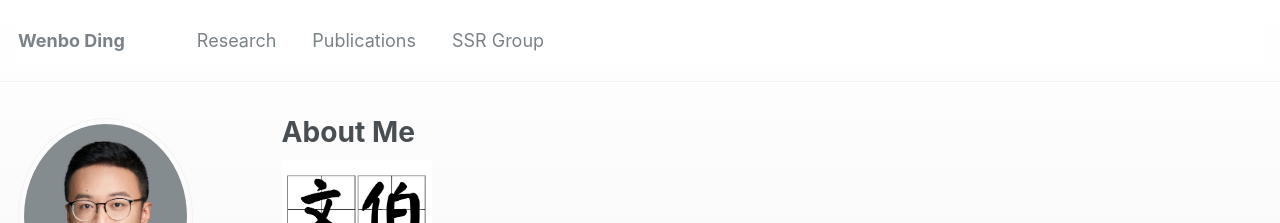
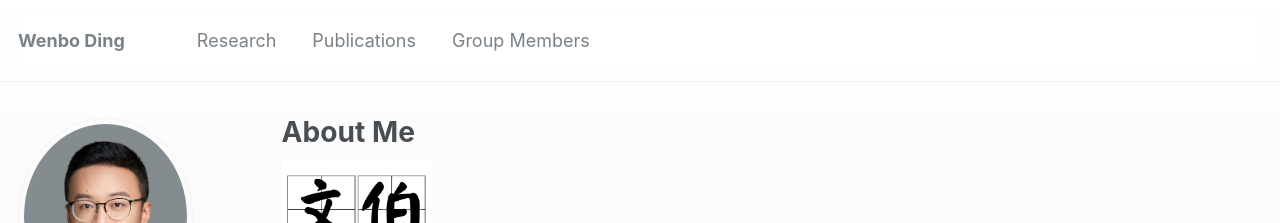
Before and after one commit to whenboy07/whenboy07.github.io, a Jekyll site: the page built from _pages/about.md, in a window 1280 px wide and 900 px high. Shown: the top 223 px of the window. Built offline with Jekyll 4.4.1, drawn with Linux system fonts in a browser that asks for light colours.

Commit message:
update people

```diff
--- a/_data/navigation.yml
+++ b/_data/navigation.yml
@@ -9,7 +9,7 @@ main:
  #      - title: "Key Generation Publication"
  #        url: /posts/2019/04/blog-post-keygen_liv_pub/
 
-  - title: "SSR Group"
+  - title: "Group Members"
     url: /people/
 
   # - title: "Opportunities"
```
